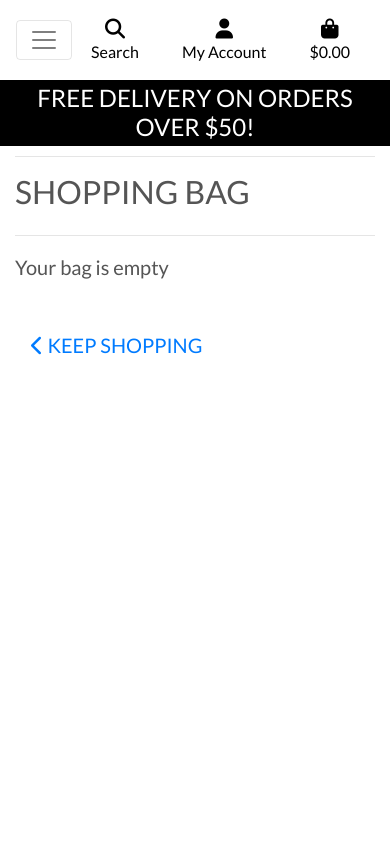
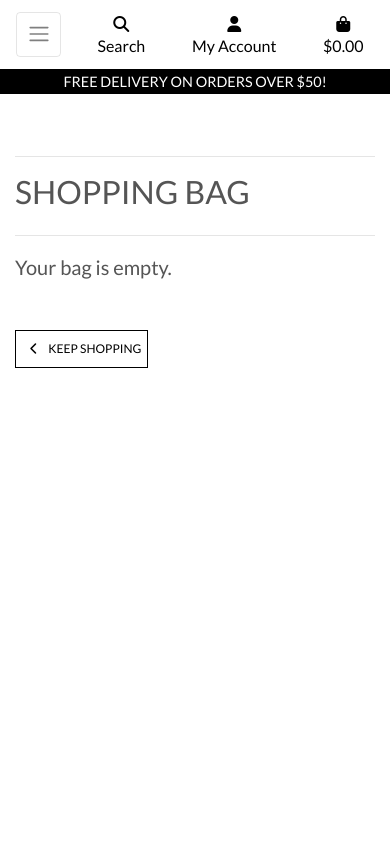
Before and after one commit to rockroman/ado-boutique, a Django app: page /bag/ in a window 390 px wide. Run offline with Django 3.2, Linux system fonts and the light colour scheme; some libraries are stand-ins or nearby versions.

Commit message:
css and templates cleanup

```diff
--- a/bag/templates/bag/bag.html
+++ b/bag/templates/bag/bag.html
@@ -94,39 +93,20 @@
                             {% endfor %}
                             <tr>
                                 <td colspan="5" class="pt-5 text-right">
-                            <h6><strong>Bag Total: ${{ total|floatformat:2 }}</strong></h6>
-                            <h6>Delivery: ${{ delivery|floatformat:2 }}</h6>
-                            <h4 class="mt-4"><strong>Grand Total: ${{ grand_total|floatformat:2 }}</strong></h4>
-                            {% if free_delivery_delta > 0 %}
-                                <p class="mb-1 text-danger">
-                                    You could get free delivery by spending just <strong>${{ free_delivery_delta }}</strong> more!
-                                </p>
-                            {% endif %}
+                                    {% include "bag/bag-total.html" %}
                                 </td>
                             </tr>
                             <tr>
                                 <td colspan="5" class="text-right">
-                            <a href="{% url 'products' %}" class="btn btn-outline-black rounded-0 btn-lg">
-                                <span class="icon">
-                                    <i class="fas fa-chevron-left"></i>
-                                </span>
-                                <span class="text-uppercase">Keep Shopping</span>
-                            </a>
-                            <a href="{% url 'checkout' %}" class="btn btn-black rounded-0 btn-lg">
-                                <span class="text-uppercase">Secure Checkout</span>
-                                <span class="icon">
-                                    <i class="fas fa-lock"></i>
-                                </span>
-                            </a>
+                                    {% include "bag/checkout-buttons.html" %}
                                 </td>
                             </tr>
                         </table>
-
                     </div>
                 {% else %}
-            <p class="lead mb-5">Your bag is empty</p>
-            <a href="{% url 'products'%}" class="btn-btn-outline-black rounded-0 btn-lg">
-                <span>
+                    <p class="lead mb-5">Your bag is empty.</p>
+                    <a href="{% url 'products' %}" class="btn btn-outline-black rounded-0 btn-lg">
+                        <span class="icon">
                             <i class="fas fa-chevron-left"></i>
                         </span>
                         <span class="text-uppercase">Keep Shopping</span>
@@ -135,36 +115,36 @@
             </div>
         </div>
     </div>
-
 {% endblock %}
 
 {% block postloadjs %}
 {{ block.super }}
+<script type="text/javascript">
+    $('.btt-link').click(function(e) {
+        window.scrollTo(0,0)
+    })
+</script>
 {% include 'products/includes/quantity_input_script.html' %}
 
 <script type="text/javascript">
-    // update quantity on click
-    $('.update-link').click(function(e){
+    // Update quantity on click
+    $('.update-link').click(function(e) {
         var form = $(this).prev('.update-form');
         form.submit();
     })
 
-    // remove item and reload on click
-    $('.remove-item').click(function(e){
-        var csrfToken = '{{ csrf_token }}';
+    // Remove item and reload on click
+    $('.remove-item').click(function(e) {
+        var csrfToken = "{{ csrf_token }}";
         var itemId = $(this).attr('id').split('remove_')[1];
         var size = $(this).data('product_size');
-        var url = `/bag/remove/${itemId}/`
+        var url = `/bag/remove/${itemId}/`;
         var data = {'csrfmiddlewaretoken': csrfToken, 'product_size': size};
 
-        $.post(url,data)
-        .done(function(){
+        $.post(url, data)
+         .done(function() {
              location.reload();
          });
-
-
     })
-
-
 </script>
 {% endblock %}
--- /dev/null
+++ b/bag/templates/bag/product-image.html
@@ -0,0 +1,5 @@
+{% if item.product.image %}
+<img class="img-fluid rounded" src="{{ item.product.image.url }}" alt="{{ item.product.name }}">
+{% else %}
+<img class="img-fluid rounded" src="{{ MEDIA_URL }}noimage.png" alt="{{ item.product.name }}">
+{% endif %}
--- /dev/null
+++ b/bag/templates/bag/product-info.html
@@ -0,0 +1,3 @@
+<p class="my-0"><strong>{{ item.product.name }}</strong></p>
+<p class="my-0"><strong>Size: </strong>{% if item.product.has_sizes %}{{ item.size|upper }}{% else %}N/A{% endif %}</p>
+<p class="my-0 small text-muted">SKU: {{ item.product.sku|upper }}</p>
--- a/bag/views.py
+++ b/bag/views.py
@@ -12,25 +12,21 @@
 
 
 def add_to_bag(request, item_id):
-    """
-    add quantity of chosen product
-    to the shopping bag
-    """
-    product = Product.objects.get(pk=item_id)
+    """ Add a quantity of the specified product to the shopping bag """
+
+    product = get_object_or_404(Product, pk=item_id)
     quantity = int(request.POST.get('quantity'))
     redirect_url = request.POST.get('redirect_url')
     size = None
     if 'product_size' in request.POST:
         size = request.POST['product_size']
-
     bag = request.session.get('bag', {})
 
     if size:
         if item_id in list(bag.keys()):
             if size in bag[item_id]['items_by_size'].keys():
                 bag[item_id]['items_by_size'][size] += quantity
-                messages.success(
-                    request, f'Updated size {size.upper()} {product.name} quantity to {bag[item_id]["items_by_size"][size]}')
+                messages.success(request, f'Updated size {size.upper()} {product.name} quantity to {bag[item_id]["items_by_size"][size]}')
             else:
                 bag[item_id]['items_by_size'][size] = quantity
                 messages.success(request, f'Added size {size.upper()} {product.name} to your bag')
--- a/static/css/base.css
+++ b/static/css/base.css
@@ -291,4 +291,40 @@
     body {
         height: calc(100vh - 116px);
     }
+
+    .display-4.logo-font.text-black {
+        font-size: 2rem;
+    }
+
+    .nav-link {
+        padding: 0.15rem;
+    }
+
+    .nav-link i.fa-lg {
+        font-size: 1rem;
+    }
+
+    .navbar-toggler {
+        padding: .6rem .6rem;
+        font-size: 1rem;
+    }
+
+    #delivery-banner h4 {
+        font-size: .9rem;
+    }
+
+    .btn.btn-outline-black.rounded-0,
+    .btn.btn-black.rounded-0 {
+        padding: .375rem .375rem;
+    }
+
+    .btn.btn-outline-black.rounded-0.btn-lg,
+    .btn.btn-black.rounded-0.btn-lg {
+        padding: .375rem .375rem;
+        font-size: .75rem;
+    }
+
+    .increment-qty, .decrement-qty {
+        padding: .25rem .5rem !important;
+    }
 }
--- a/templates/includes/main-nav.html
+++ b/templates/includes/main-nav.html
@@ -1,5 +1,10 @@
 <div class="collapse navbar-collapse" id="main-nav">
     <ul class="navbar-nav w-auto mx-auto">
+        <li class="nav-item d-block d-md-none">
+            <a class="logo-font font-weight-bold nav-link text-black mr-5" href="{% url 'home' %}" id="home-link">
+                Home
+            </a>
+        </li>
         <li class="nav-item dropdown">
             <a class="logo-font font-weight-bold nav-link text-black mr-5" href="#" id="all-products-link" data-toggle="dropdown" aria-haspopup="true" aria-expanded="false">
                 All Products
```
Also changed, not shown: other parts of bag/templates/bag/bag.html (+40 -41 lines), bag/templates/bag/bag-total.html (added, +8 -0 lines), bag/templates/bag/checkout-buttons.html (added, +12 -0 lines), bag/templates/bag/quantity-form.html (added, +32 -0 lines), products/templates/products/product_detail.html (+9 -18 lines), products/views.py (+16 -18 lines). Lines whose indentation alone changed are shown as unchanged.
